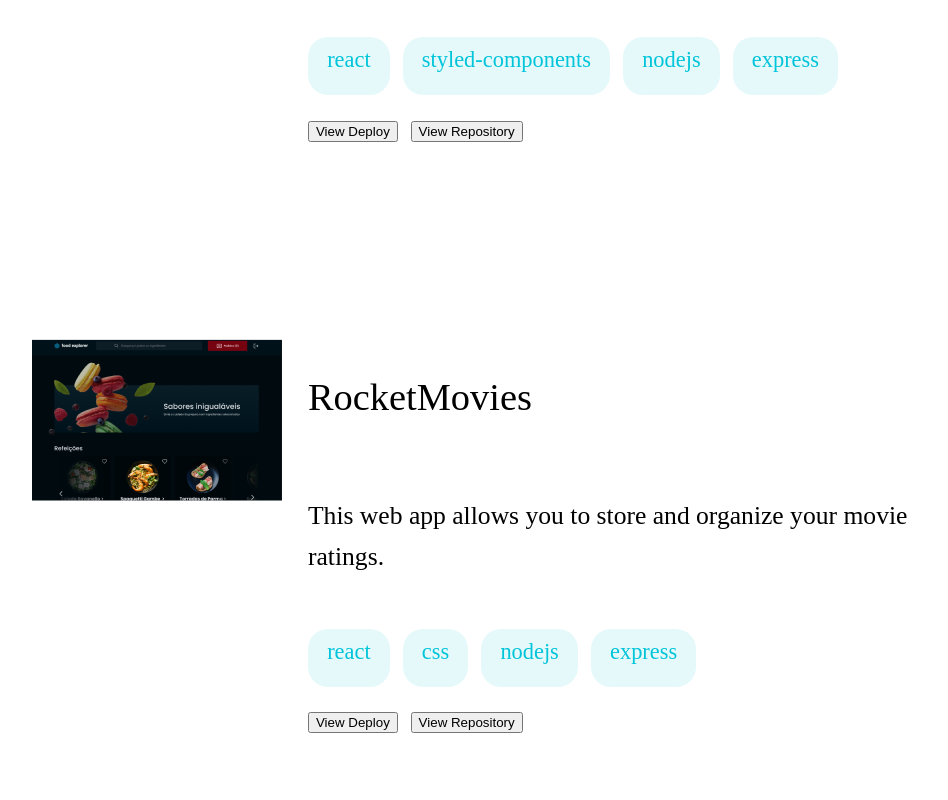
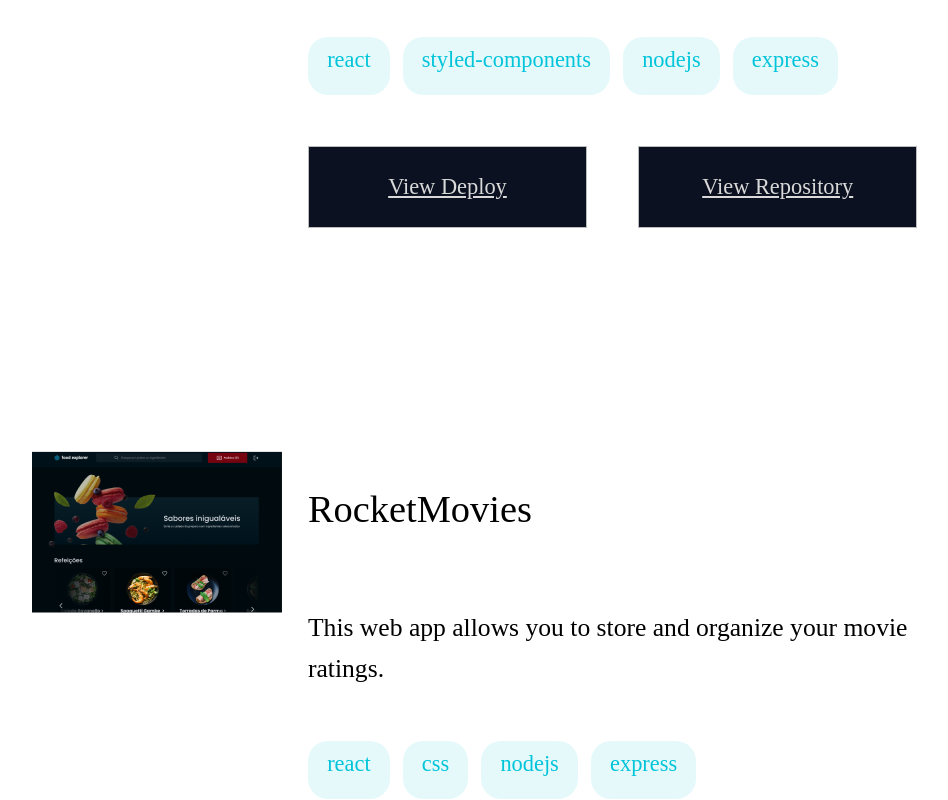
Before and after one commit to jeadamek/jadamek.com, a React (Vite) app: page / in a window 1280 px wide. Shown: the part 3780-4580 px from the top of the page, without its empty margins (262-1210 px from the left). Built offline with nearby package versions, Linux system fonts and the light colour scheme; the HTML template or start-up script is replaced by a standard one.

Commit message:
:construction: add links to deploy and respoitory in WorkCard component

```diff
--- a/src/components/MainContent.jsx
+++ b/src/components/MainContent.jsx
@@ -82,6 +82,8 @@ export function MainContent() {
                   image={FoodExplorer}
                   description="A web app designed for restaurants. Admins can easily manage dishes, orders, and customer information. Customers can create accounts, order food, and update their profiles with ease."
                   techs={['react', 'styled-components', 'nodejs', 'express']}
+                  repoLink="https://github.com/jeadamek/food-explorer-frontend"
+                  deployLink="https://food-explorer-deploy.vercel.app/"
                />
 
                <WorkCard
@@ -89,6 +91,8 @@ export function MainContent() {
                   image={FoodExplorer}
                   description="This web app allows you to store and organize your movie ratings."
                   techs={['react', 'css', 'nodejs', 'express']}
+                  repoLink="https://github.com/jeadamek/rocketMovies_frontend"
+                  deployLink="https://rocket-movies-deploy.netlify.app/"
                />
                </div>
             </Section>
--- a/src/components/WorkCard.jsx
+++ b/src/components/WorkCard.jsx
@@ -4,7 +4,7 @@ import { TechTag } from "./TechTag";
 
 import "../styles/components/workCard.sass";
 
-export function WorkCard({title, techs, description, image}){
+export function WorkCard({title, techs, description, image, repoLink, deployLink}){
    return(
       <div className="work-card">
          <img src={image} alt={`Foto do projeto ${title}`} />
@@ -22,8 +22,8 @@ export function WorkCard({title, techs, description, image}){
             }
          </div>
          <div className="work-links">
-            <button>View Deploy</button>
-            <button>View Repository</button>
+            <a href={deployLink} target="_blank" rel="noreferrer">View Deploy</a>
+            <a href={repoLink} target="_blank" rel="noreferrer">View Repository</a>
          </div>
       </div>
    )
@@ -33,5 +33,7 @@ WorkCard.propTypes = {
    title: PropTypes.string.isRequired,
    techs: PropTypes.array.isRequired,
    description: PropTypes.string.isRequired,
-   image: PropTypes.string.isRequired
+   image: PropTypes.string.isRequired,
+   repoLink: PropTypes.string.isRequired,
+   deployLink: PropTypes.string.isRequired
 }
--- a/src/styles/components/workCard.sass
+++ b/src/styles/components/workCard.sass
@@ -50,8 +50,8 @@
          border-bottom: 1px solid transparent
          border-right: 1px solid transparent
 
-      &:hover
-         background-color: rgba(216, 222, 229, 0.10)
+      // &:hover
+      //    background-color: rgba(216, 222, 229, 0.10)
 
       &:hover::after,
       &:hover::before
@@ -68,5 +68,36 @@
       .techs
          grid-area: techs
 
-      .work-links
-         grid-area: links
+   .work-links
+      grid-area: links
+      margin: 1.6rem 0
+
+      display: flex
+      gap: 3.2rem
+
+      @include mixins.xl
+         justify-content: space-around
+         flex-wrap: nowrap
+
+      a
+         height: 5rem
+         width: 100%
+
+         display: flex
+         align-items: center
+         justify-content: center
+
+         border: 1px solid variables.$light-500
+
+         font-size: 1.4rem
+         color: variables.$light-400
+         background-color: variables.$blue-700
+
+         z-index: 9999
+
+         transition: .2s
+
+         &:hover
+            border: 2px solid variables.$blue-100
+            color: variables.$blue-100
+            filter: drop-shadow(0px 0px 3px variables.$blue-100)
```
